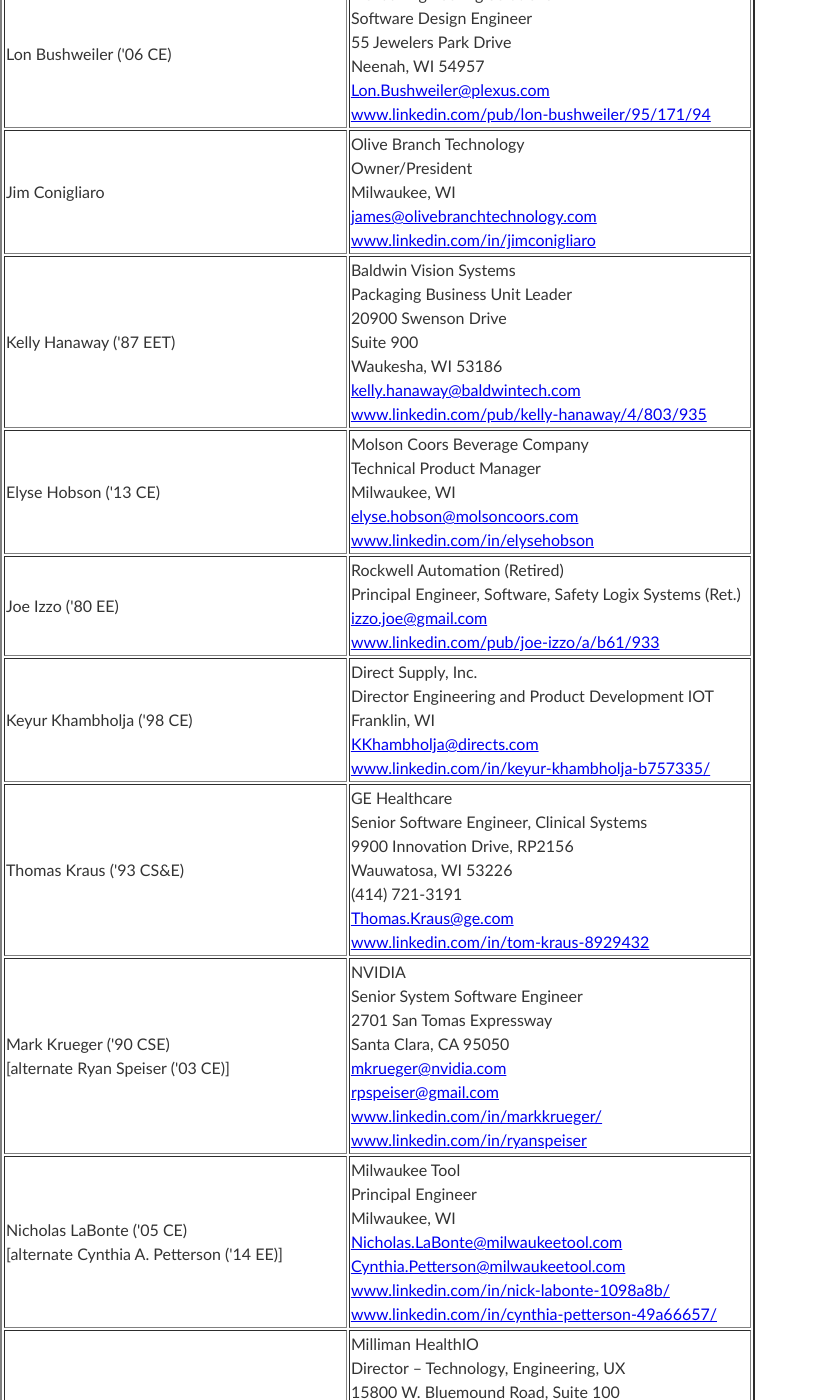
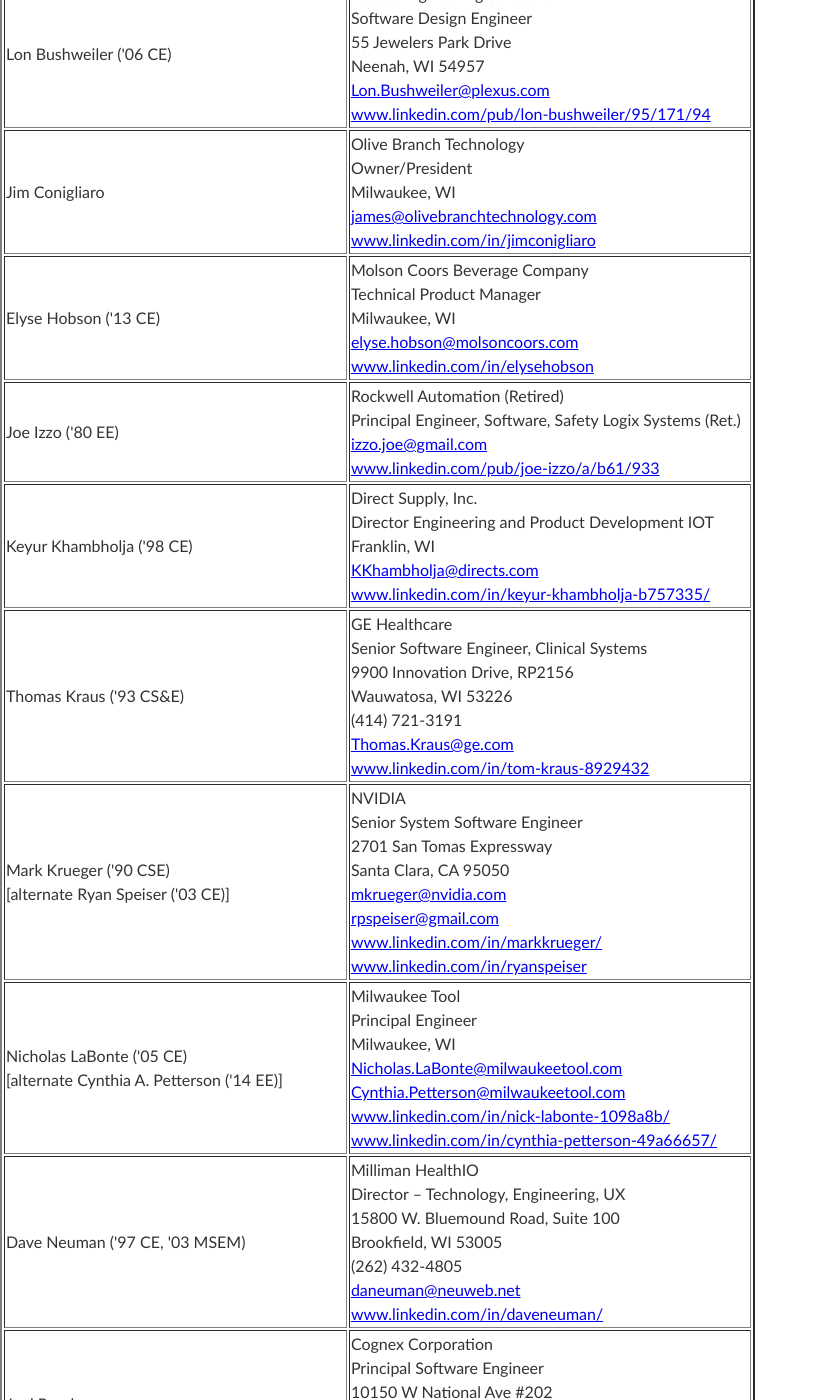
Before and after one commit to edurant/edurant.github.io, a Jekyll site: the page built from ceiac/members.html, in a window 1280 px wide and 1400 px high, scrolled down 1039 px. Shown: the whole window, without its empty margins (0-816 px from the left). Built offline with Jekyll 4.4.1, drawn with Linux system fonts in a browser that asks for light colours; some of the changed text lies outside the part shown.

Commit message:
ce iac membership

```diff
--- a/ceiac/members.html
+++ b/ceiac/members.html
@@ -48,16 +48,6 @@
     <br/>Milwaukee, WI
     <br/><a href="mailto:james@olivebranchtechnology.com">james@olivebranchtechnology.com</a>
     <br/><a href="https://www.linkedin.com/in/jimconigliaro">www.linkedin.com/in/jimconigliaro</a></td>
-</tr>
-<tr>
-  <td>Kelly Hanaway ('87 EET)</td>
-  <td>Baldwin Vision Systems
-    <br/>Packaging Business Unit Leader
-    <br/>20900 Swenson Drive
-    <br/>Suite 900
-    <br/>Waukesha, WI 53186
-    <br/><a href="mailto:kelly.hanaway@baldwintech.com">kelly.hanaway@baldwintech.com</a>
-    <br/><a href="https://www.linkedin.com/pub/kelly-hanaway/4/803/935">www.linkedin.com/pub/kelly-hanaway/4/803/935</a></td>
 </tr>
 <tr>
   <td>Elyse Hobson ('13 CE)</td>
@@ -118,19 +108,18 @@
   <td>Milliman HealthIO
     <br/>Director &ndash; Technology, Engineering, UX
     <br/>15800 W. Bluemound Road, Suite 100
-    <br/>Brookfield, WI 53005 USA
+    <br/>Brookfield, WI 53005
     <br/>(262) 432-4805
     <br/><a href="mailto:daneuman@neuweb.net">daneuman@neuweb.net</a>
     <br/><a href="https://www.linkedin.com/in/daveneuman/">www.linkedin.com/in/daveneuman/</a></td>
 </tr>
 <tr>
-  <td>Joel Rondeau [alternate Paul Shepherd]</td>
+  <td>Joel Rondeau</td>
   <td>Cognex Corporation
     <br/>Principal Software Engineer
-    <br/>10150 W National Ave # 202
+    <br/>10150 W National Ave #202
     <br/>Milwaukee, WI 53227
     <br/><a href="mailto:Joel.Rondeau@cognex.com">Joel.Rondeau@cognex.com</a>
-    <br/><a href="mailto:Paul.Shepherd@cognex.com">Paul.Shepherd@cognex.com</a>
     <br/><a href="https://www.linkedin.com/in/joelrondeau/">www.linkedin.com/in/joelrondeau/</a></td>
 </tr>
 <tr>
```
